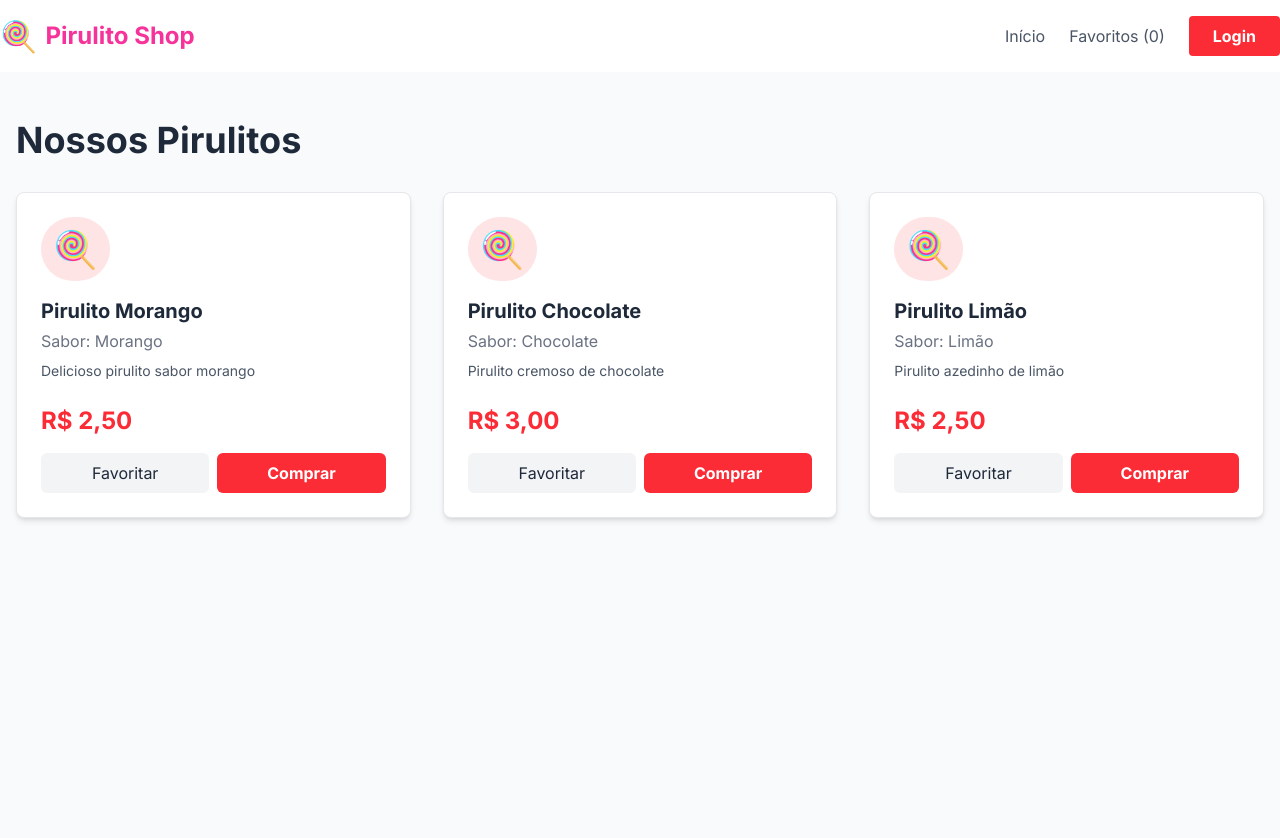
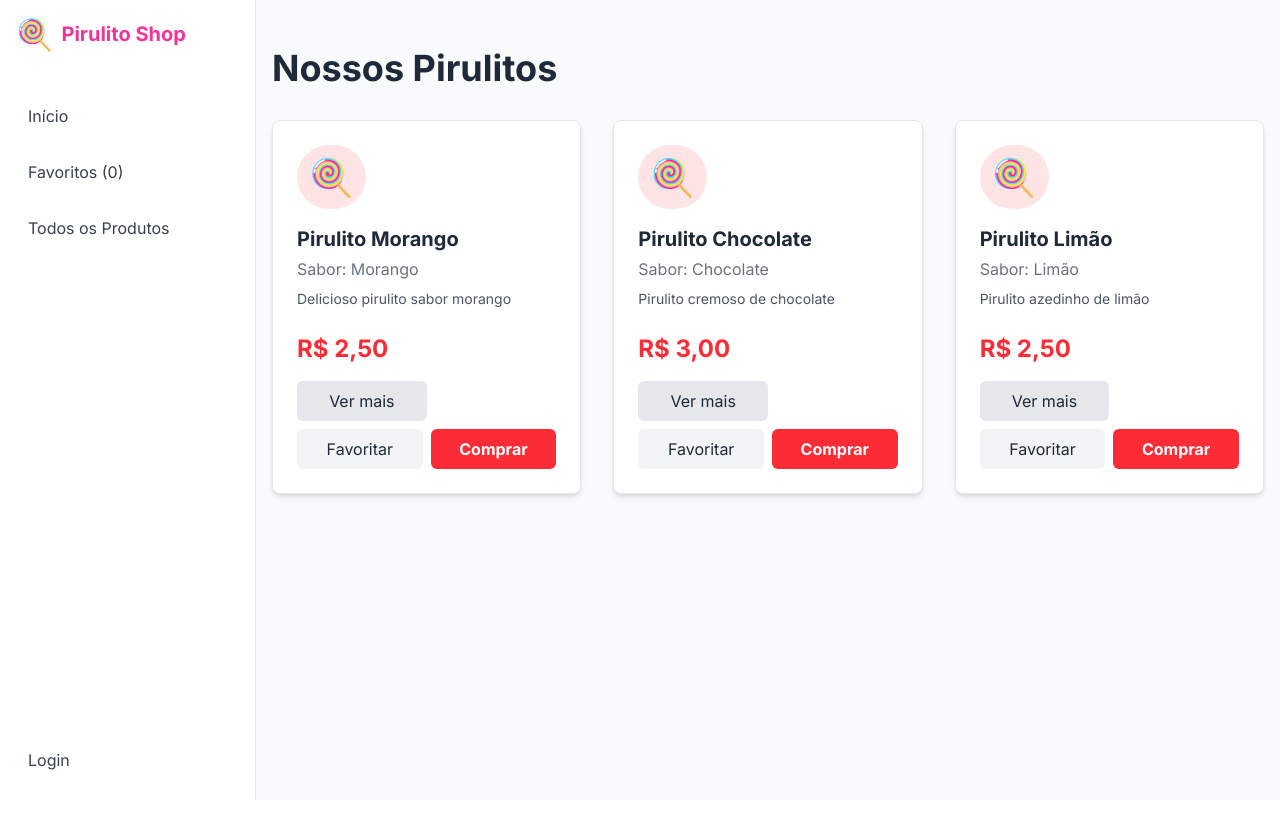
Before and after one commit to salda-git/PAME-25.2-ENTREGA-FINAL-GABRIEL-SALDANHA, a Next.js app: page / in a window 1280 px wide. Shown: the top 838 px of the page. After the commit the page ends 800 px from the top, so only its background shows below. Built offline with nearby package versions, Linux system fonts and the light colour scheme.

Commit message:
adicionado botão ver mais

```diff
--- a/src/app/components/Header.tsx
+++ b/src/app/components/Header.tsx
@@ -1,33 +1,46 @@
-
 "use client";
+// transformei em side bar
 import Link from "next/link";
 import { useFavorites } from "../contexts/FavoritesContext";
 
 export default function Header() {
-    const { favorites } = useFavorites(); // Pega a lista de favoritos
+    const { favorites } = useFavorites();
 
     return (
-        <header className="bg- shadow-sm">
-            <nav className="container mx-auto flex items-center justify-between x-4 py-4">
+        <aside className="fixed top-0 left-0 h-screen w-64 bg-white border-r border-gray-200">
+            <div className="flex flex-col h-full p-4">
 
-                <Link href="/" className="flex items-center gap-2 text-2xl font-bold text-pink-500">
-                    <span className="text-3xl">🍭</span>
-                    Pirulito Shop
-                </Link>
-
-
-                <div className="flex items-center gap-6">
-                    <Link href="/" className="text-gray-600 hover:text-pink-500">
-                        Início
-                    </Link>
-                    <Link href="/favoritos" className="text-gray-600 hover:text-pink-500">
-                        Favoritos ({favorites.length})
-                    </Link>
-                    <Link href="/login" className="rounded bg-red-500 py-2 px-6 font-bold text-white transition-colors hover:bg-red-600">
-                        Login
+                {/* 2. Logo na parte superior */}
+                <div className="mb-10">
+                    <Link href="/" className="flex items-center gap-2 text-xl font-bold text-pink-500">
+                        <span className="text-3xl">🍭</span>
+                        Pirulito Shop
                     </Link>
                 </div>
-            </nav>
-        </header>
+
+                {/* 3. Itens de navegação organizados em coluna */}
+                <nav className="flex flex-col gap-2">
+                    <Link href="/" className="flex items-center gap-3 p-3 rounded-md text-gray-700 hover:bg-gray-100 transition-colors">
+                        {/* Futuramente, você pode adicionar um ícone aqui */}
+                        <span>Início</span>
+                    </Link>
+                    <Link href="/favoritos" className="flex items-center gap-3 p-3 rounded-md text-gray-700 hover:bg-gray-100 transition-colors">
+                        <span>Favoritos ({favorites.length})</span>
+                    </Link>
+                    <Link href="/produtos" className="flex items-center gap-3 p-3 rounded-md text-gray-700 hover:bg-gray-100 transition-colors">
+                        {/* Adicionei um link para a página de produtos como exemplo */}
+                        <span>Todos os Produtos</span>
+                    </Link>
+                </nav>
+
+                {/* 4. Itens no final da sidebar (estilo Instagram) */}
+                <div className="mt-auto">
+                    <Link href="/login" className="flex items-center gap-3 p-3 rounded-md text-gray-700 hover:bg-gray-100 transition-colors">
+                        <span>Login</span>
+                    </Link>
+                </div>
+
+            </div>
+        </aside>
     );
 }
--- a/src/app/components/ProductCard.tsx
+++ b/src/app/components/ProductCard.tsx
@@ -1,7 +1,6 @@
-// src/components/ProductCard.tsx
 "use client";
 
-import Link from "next/link"; // ERRO 4 CORRIGIDO: Importação do Link
+import Link from "next/link";
 import { Product } from "../data/products";
 import { useFavorites } from "../contexts/FavoritesContext";
 
@@ -11,32 +10,34 @@ const LollipopIcon = () => (
     </div>
 );
 
-// A prop { product } estava sendo passada de forma incorreta, corrigido para o padrão.
 export default function ProductCard({ product }: { product: Product }) {
     const { toggleFavorite, isFavorite } = useFavorites();
     const isCurrentlyFavorite = isFavorite(product.id);
 
-    // ERRO 1 CORRIGIDO: Usando parêntese () em vez de colchete []
     return (
-        // ERRO 2 e 3 CORRIGIDOS: Classes limpas, em minúsculo e com justify-between
         <div className="bg-white p-6 rounded-lg shadow-md border border-gray-200 flex flex-col justify-between">
 
-            {/* Parte clicável do card */}
-            <Link href={`/produtos/${product.id}`}>
-                {/* ERRO 2 CORRIGIDO: 'flex-grow' em minúsculo */}
             <div className="flex-grow">
                 <LollipopIcon />
                 <h3 className="text-xl font-bold text-gray-800">{product.name}</h3>
                 <p className="text-gray-500 mt-1">Sabor: {product.flavor}</p>
                 <p className="text-gray-600 mt-2 text-sm">{product.description}</p>
             </div>
-            </Link>
 
             {/* Parte de baixo com preço e botões */}
             <div className="mt-6">
                 <p className="text-2xl font-bold text-red-500 mb-4">
                     R$ {product.price.toFixed(2).replace('.', ',')}
                 </p>
+
+                {/* Botão ver mais */}
+                <Link
+                    href={`/produtos/${product.id}`}
+                    className="w-[50%] block text-center bg-gray-200 text-gray-800 py-2 px-4 rounded-md hover:bg-gray-300 transition-colors mb-2"
+                >
+                    Ver mais
+                </Link>
+
                 <div className="flex items-center gap-2">
                     <button
                         onClick={() => toggleFavorite(product)}
--- a/src/app/layout.tsx
+++ b/src/app/layout.tsx
@@ -11,17 +11,18 @@ export const metadata: Metadata = {
   description: "A melhor loja de pirulitos da web!",
 };
 
-export default function RootLayout({
-  children,
-}: Readonly<{
-  children: React.ReactNode;
-}>) {
+export default function RootLayout({ children }: { children: React.ReactNode }) {
   return (
     <html lang="pt-br">
       <body className={inter.className}>
         <FavoritesProvider>
-          <Header />
-          {children}
+          <Header /> {/* Nossa nova Sidebar */}
+
+          {/* Adicionamos um <main> para conter as páginas */}
+          <main className="ml-64">
+            {children}
+          </main>
+
         </FavoritesProvider>
       </body>
     </html>
```
Lines whose indentation alone changed are shown as unchanged.
